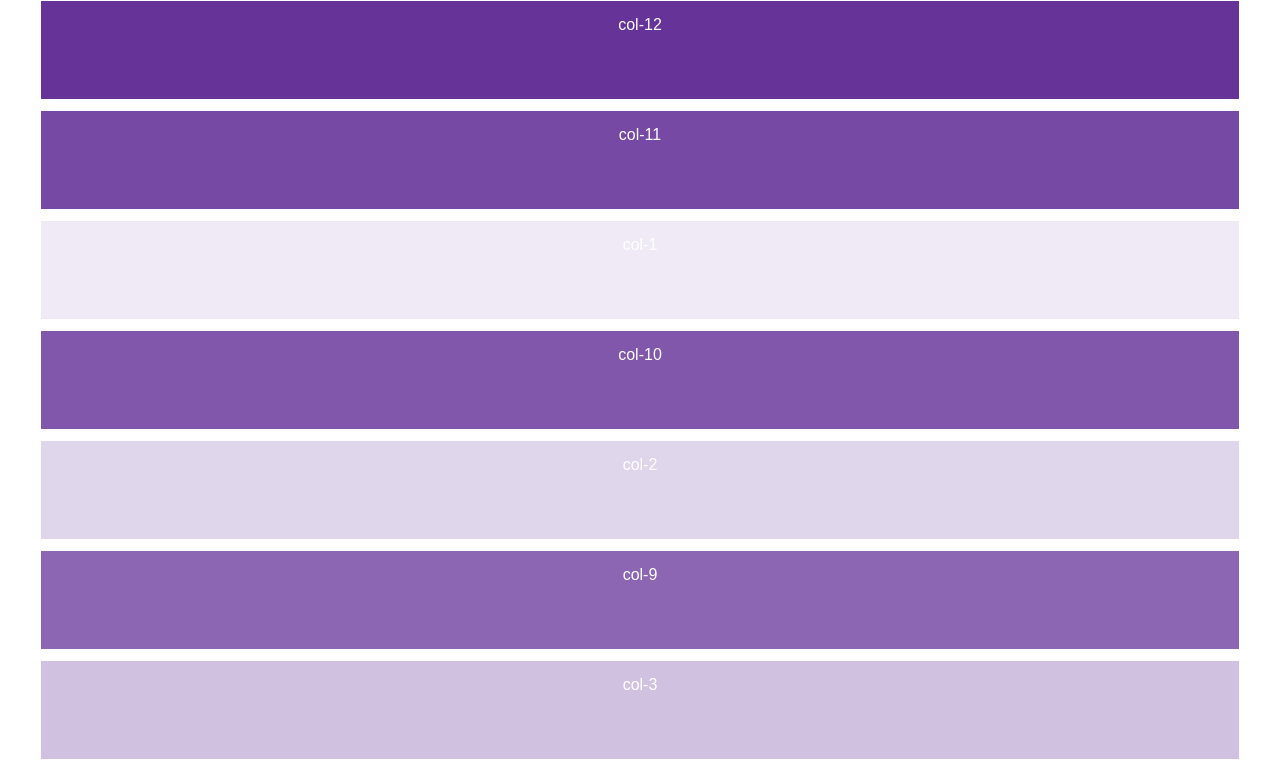
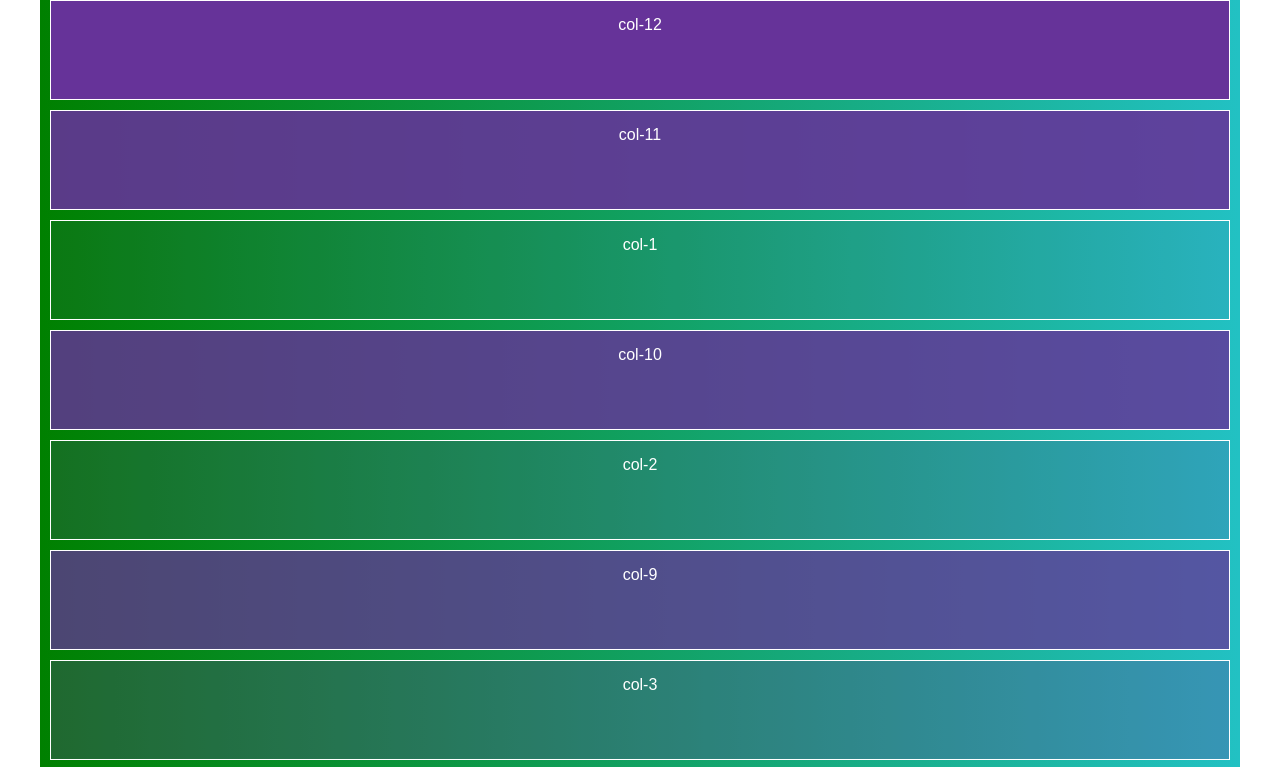
Before and after one commit to michaelakbritt/grid, a plain HTML site: page index.html in a window 1280 px wide. Shown: the top 767 px of the page. Drawn offline with Linux system fonts and the light colour scheme.

Commit message:
Update grid.css

```diff
--- a/grid.css
+++ b/grid.css
@@ -20,6 +20,8 @@
     width: 100%;
     max-width: 1200px; /* Set a maximum width to prevent it from getting too wide */
     color: white;  /* Make sure the text is white for readability */
+    background: linear-gradient(to right, rgba(0, 128, 0, 1), rgba(34, 193, 195, 1));
+    padding: 0 10px; /* Add space for border to avoid content touching sides */
 }
 
 /* Row Styles */
```
